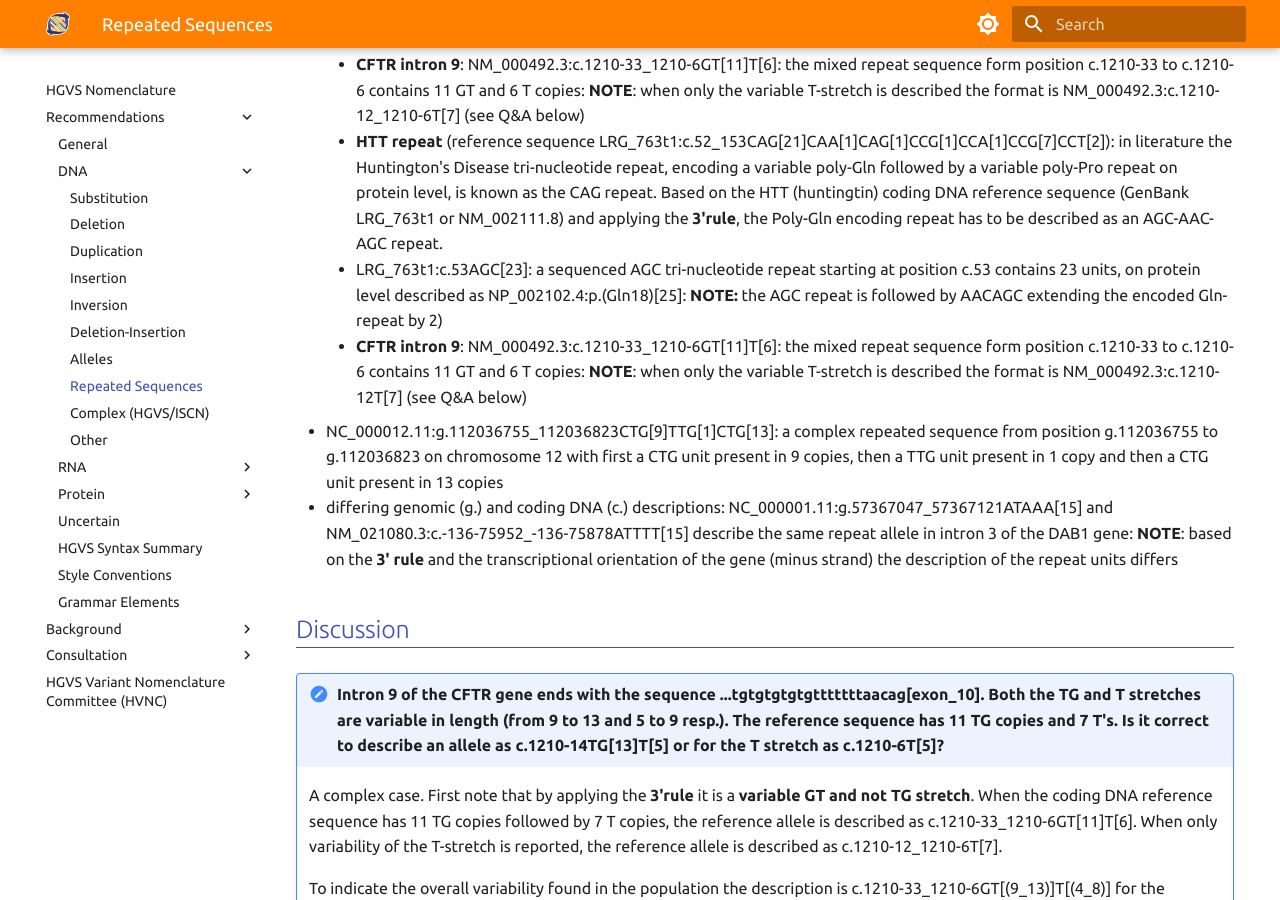
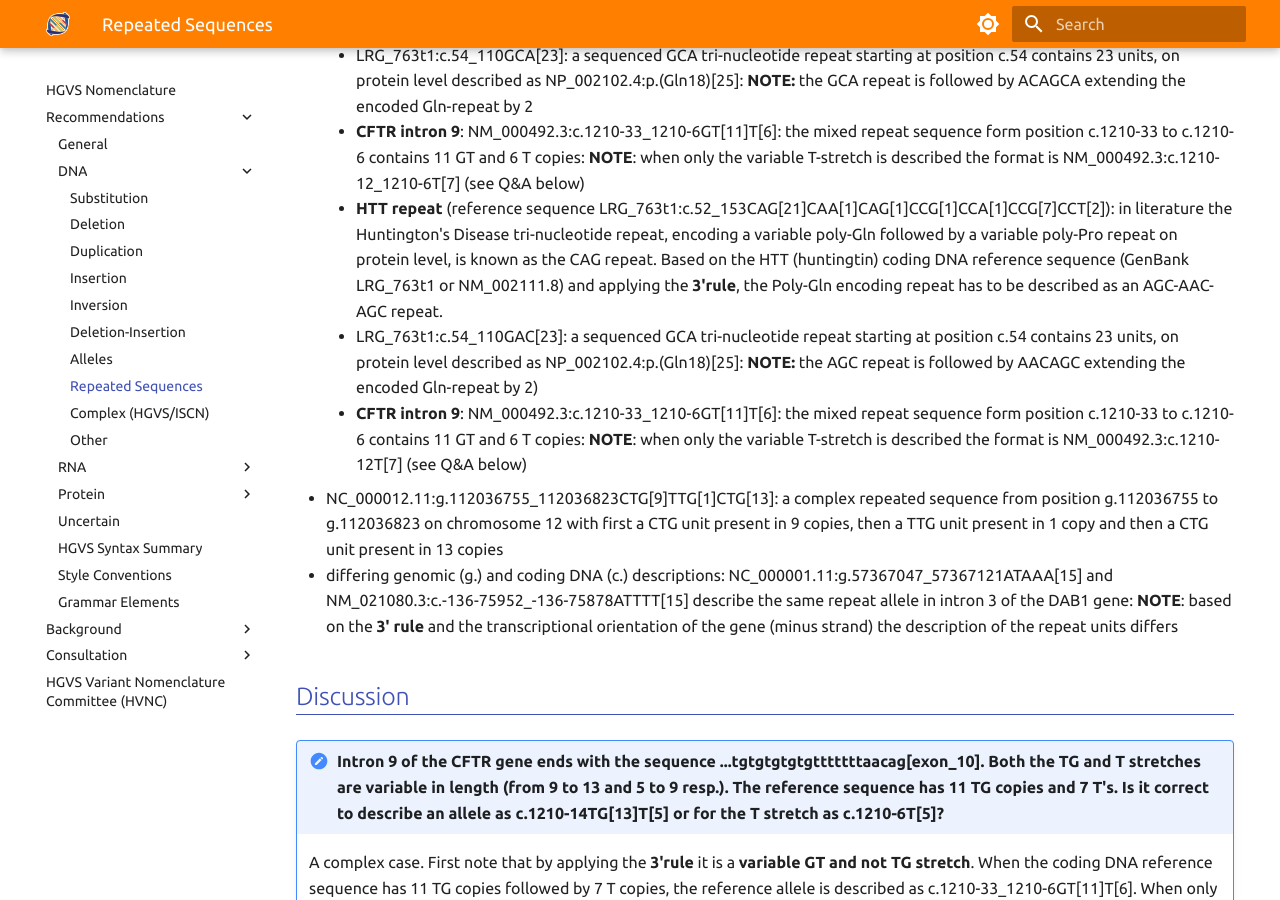
Before and after one commit to HGVSnomenclature/hgvs-nomenclature, an MkDocs documentation site: the page built from docs/recommendations/DNA/repeated.md, in a window 1280 px wide and 900 px high, scrolled down 2050 px. Built offline with MkDocs 1.6.1 and Material for MkDocs 9.7.7, drawn with Linux system fonts in a browser that asks for light colours; some of the changed text lies outside the part shown.

Commit message:
Update repeated.md
corrected errors, added missing note

```diff
--- a/docs/recommendations/DNA/repeated.md
+++ b/docs/recommendations/DNA/repeated.md
@@ -43,7 +45,7 @@
       - LRG_763t1:c.54_110GCA[23]: a sequenced GCA tri-nucleotide repeat starting at position c.54 contains 23 units, on protein level described as NP_002102.4:p.(Gln18)[25]: **NOTE:** the GCA repeat is followed by ACAGCA extending the encoded Gln-repeat by 2
     - **CFTR intron 9**: NM_000492.3:c.1210-33_1210-6GT[11]T[6]: the mixed repeat sequence form position c.1210-33 to c.1210-6 contains 11 GT and 6 T copies: **NOTE**: when only the variable T-stretch is described the format is NM_000492.3:c.1210-12_1210-6T[7] (see Q&A below)
     - **HTT repeat** (reference sequence LRG_763t1:c.52_153CAG[21]CAA[1]CAG[1]CCG[1]CCA[1]CCG[7]CCT[2]): in literature the Huntington's Disease tri-nucleotide repeat, encoding a variable poly-Gln followed by a variable poly-Pro repeat on protein level, is known as the CAG repeat. Based on the HTT (huntingtin) coding DNA reference sequence (GenBank LRG_763t1 or NM_002111.8) and applying the **3'rule**, the Poly-Gln encoding repeat has to be described as an AGC-AAC-AGC repeat.
-      - LRG_763t1:c.53AGC[23]: a sequenced AGC tri-nucleotide repeat starting at position c.53 contains 23 units, on protein level described as NP_002102.4:p.(Gln18)[25]: **NOTE:** the AGC repeat is followed by AACAGC extending the encoded Gln-repeat by 2)
+      - LRG_763t1:c.54_110GAC[23]: a sequenced GCA tri-nucleotide repeat starting at position c.54 contains 23 units, on protein level described as NP_002102.4:p.(Gln18)[25]: **NOTE:** the AGC repeat is followed by AACAGC extending the encoded Gln-repeat by 2)
     - **CFTR intron 9**: NM_000492.3:c.1210-33_1210-6GT[11]T[6]: the mixed repeat sequence form position c.1210-33 to c.1210-6 contains 11 GT and 6 T copies: **NOTE**: when only the variable T-stretch is described the format is NM_000492.3:c.1210-12T[7] (see Q&A below)
   - NC_000012.11:g.112036755_112036823CTG[9]TTG[1]CTG[13]: a complex repeated sequence from position g.112036755 to g.112036823 on chromosome 12 with first a CTG unit present in 9 copies, then a TTG unit present in 1 copy and then a CTG unit present in 13 copies
 - differing genomic (g.) and coding DNA (c.) descriptions: NC_000001.11:g.57367047_57367121ATAAA[15] and NM_021080.3:c.-136-75952\_-136-75878ATTTT[15] describe the same repeat allele in intron 3 of the DAB1 gene: **NOTE**: based on the **3' rule** and the transcriptional orientation of the gene (minus strand) the description of the repeat units differs
```
Also changed, not shown: other parts of docs/recommendations/DNA/repeated.md (+2 -0 lines).
